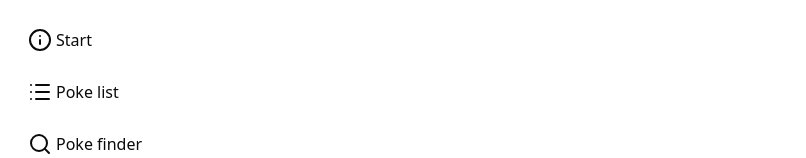
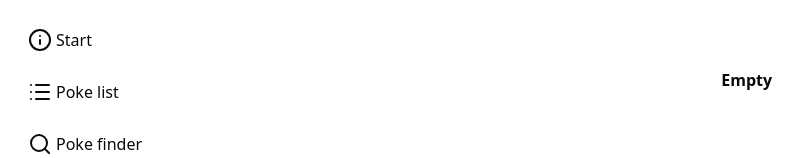
Before and after one commit to Adr1Est/poke-info, a Next.js app: page /dashboard/favorites in a window 1280 px wide. Shown: the part 320-478 px from the top of the page, without its empty margins (0-806 px from the left). Built offline with nearby package versions, Linux system fonts and the light colour scheme.

Commit message:
empty indicator

```diff
--- a/app/dashboard/favorites/page.tsx
+++ b/app/dashboard/favorites/page.tsx
@@ -5,6 +5,12 @@ import { useFavPokemonList } from "@/store"
 
 export default function Favorites(){
   const favorites = useFavPokemonList((state) => state.favorites)
+
+  if(favorites.length === 0){
+    return(
+      <h1 className="font-semibold">Empty</h1>
+    )
+  }
 
   return (
     <div className="w-full grid grid-cols-1 md:grid-cols-2 lg:grid-cols-3 justify-items-center">
```
